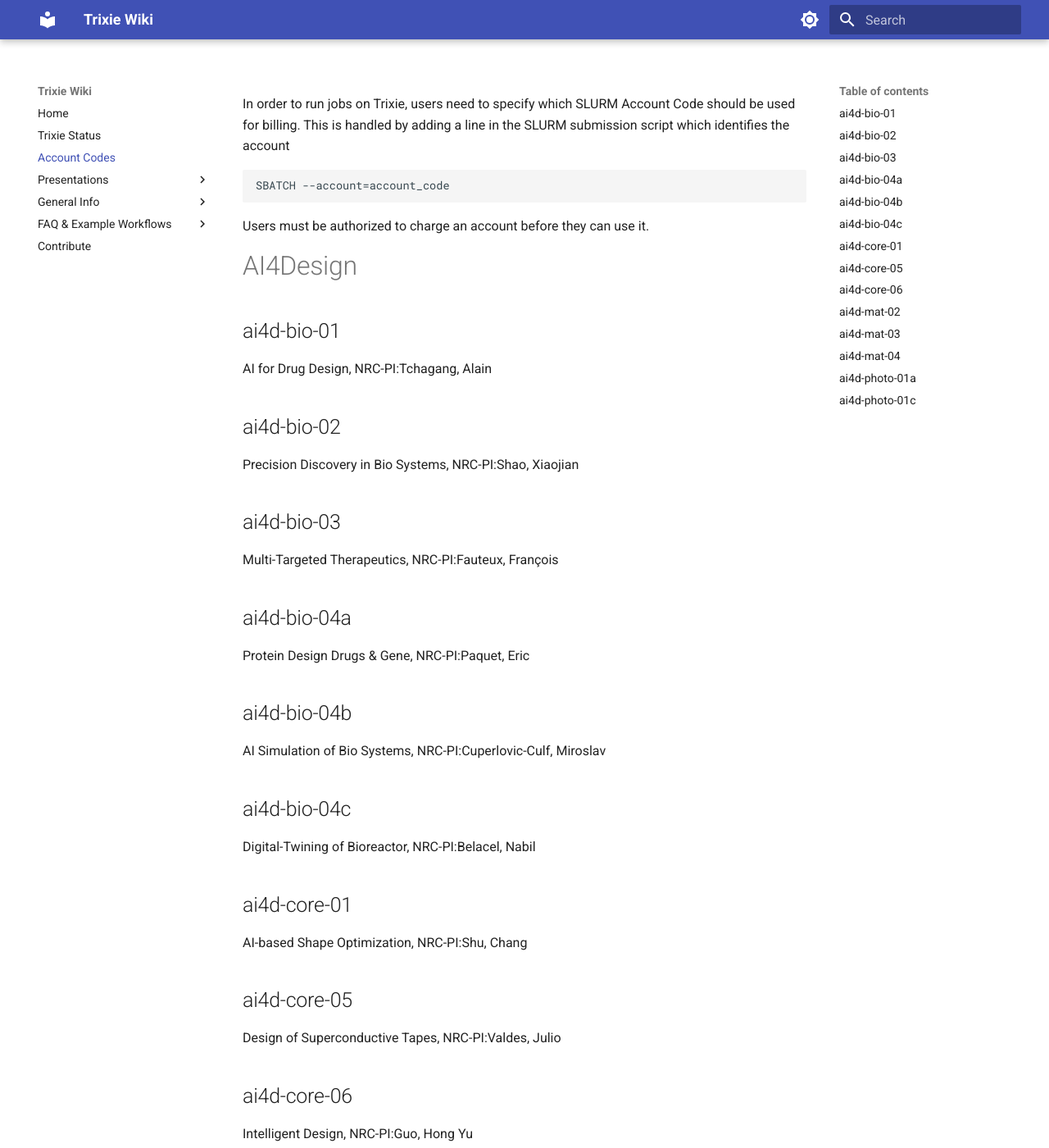
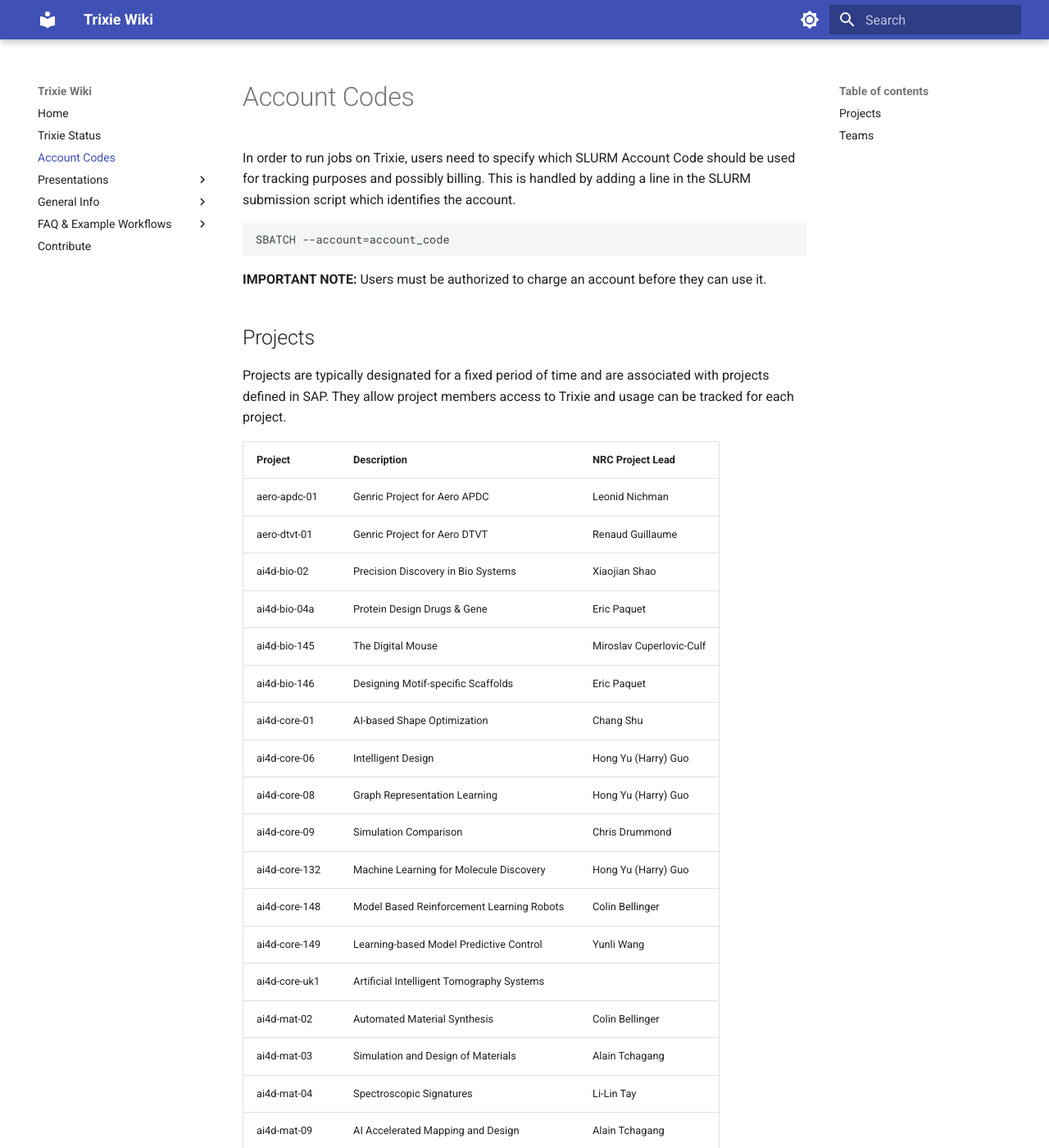
Before and after one commit to ai4d-iasc/trixie, an MkDocs documentation site: the page built from docs/Account-Codes.md, in a window 1280 px wide and 1400 px high. Shown: the whole window at 82% size. Built offline with MkDocs 1.6.1 and Material for MkDocs 9.7.7, drawn with Linux system fonts in a browser that asks for light colours; some of the changed text lies outside the part shown.

Commit message:
Docs: Updated the account codes page

````diff
--- a/docs/Account-Codes.md
+++ b/docs/Account-Codes.md
@@ -1,59 +1,65 @@
-In order to run jobs on Trixie, users need to specify which SLURM Account Code should be used for billing. This is handled by adding a line in the SLURM submission script which identifies the account
+# Account Codes
+
+In order to run jobs on Trixie, users need to specify which SLURM Account Code should be used for
+tracking purposes and possibly billing. This is handled by adding a line in the SLURM submission
+script which identifies the account.
 
 ```
 SBATCH --account=account_code
 ```
 
-Users must be authorized to charge an account before they can use it.
+**IMPORTANT NOTE:** Users must be authorized to charge an account before they can use it.
 
-# AI4Design
-## ai4d-bio-01
-AI for Drug Design, NRC-PI:Tchagang, Alain
-## ai4d-bio-02
-Precision Discovery in Bio Systems, NRC-PI:Shao, Xiaojian
-## ai4d-bio-03
-Multi-Targeted Therapeutics, NRC-PI:Fauteux, François
-## ai4d-bio-04a
-Protein Design Drugs & Gene, NRC-PI:Paquet, Eric
-## ai4d-bio-04b
-AI Simulation of Bio Systems, NRC-PI:Cuperlovic-Culf, Miroslav
-## ai4d-bio-04c
-Digital-Twining of Bioreactor, NRC-PI:Belacel, Nabil
-## ai4d-core-01
-AI-based Shape Optimization, NRC-PI:Shu, Chang
-## ai4d-core-05
-Design of Superconductive Tapes, NRC-PI:Valdes, Julio
-## ai4d-core-06
-Intelligent Design, NRC-PI:Guo, Hong Yu
-## ai4d-mat-02
-Automated Material Synthesis using Deep Reinforcement Learning, NRC-PI:Tamblyn, Isaac
-## ai4d-mat-03
-Simulation & Design of Materials, NRC-PI:Tchagang, Alain
-## ai4d-mat-04
-Spectroscopic Signatures, NRC-PI:Tamblyn, Isaac
-## ai4d-photo-01a
-Miniaturization HP Components, NRC-PI:Grinberg, Yuri
-## ai4d-photo-01c
-AI-assisted Inverse Design, NRC-PI:Grinberg, Yuri
+## Projects
 
-# COVID
-## covid-01
-NRC-PI:Ebadi, Ashkan; Xi, Pengchengi
+Projects are typically designated for a fixed period of time and are associated with projects
+defined in SAP. They allow project members access to Trixie and usage can be tracked for each
+project.
 
-# DT Digital Technologies / Technologies Numériques
+| Project        | Description                                  | NRC Project Lead         |
+| -------------- | -------------------------------------------- | ------------------------ |
+| aero-apdc-01   | Genric Project for Aero APDC                 | Leonid Nichman           |
+| aero-dtvt-01   | Genric Project for Aero DTVT                 | Renaud Guillaume         |
+| ai4d-bio-02    | Precision Discovery in Bio Systems           | Xiaojian Shao            |
+| ai4d-bio-04a   | Protein Design Drugs & Gene                  | Eric Paquet              |
+| ai4d-bio-145   | The Digital Mouse                            | Miroslav Cuperlovic-Culf |
+| ai4d-bio-146   | Designing Motif-specific Scaffolds           | Eric Paquet              |
+| ai4d-core-01   | AI-based Shape Optimization                  | Chang Shu                |
+| ai4d-core-06   | Intelligent Design                           | Hong Yu (Harry) Guo      |
+| ai4d-core-08   | Graph Representation Learning                | Hong Yu (Harry) Guo      |
+| ai4d-core-09   | Simulation Comparison                        | Chris Drummond           |
+| ai4d-core-132  | Machine Learning for Molecule Discovery      | Hong Yu (Harry) Guo      |
+| ai4d-core-148  | Model Based Reinforcement Learning Robots    | Colin Bellinger          |
+| ai4d-core-149  | Learning-based Model Predictive Control      | Yunli Wang               |
+| ai4d-core-uk1  | Artificial Intelligent Tomography Systems    |                          |
+| ai4d-mat-02    | Automated Material Synthesis                 | Colin Bellinger          |
+| ai4d-mat-03    | Simulation and Design of Materials           | Alain Tchagang           |
+| ai4d-mat-04    | Spectroscopic Signatures                     | Li-Lin Tay               |
+| ai4d-mat-09    | AI Accelerated Mapping and Design            | Alain Tchagang           |
+| ai4d-photo-01a | Miniaturization HP Components                | Yuri Grinberg            |
+| ai4d-photo-01c | AI-assisted Inverse Design                   | Yuri Grinberg            |
+| ai4d-photo-08  | Usinig AI for Modelling Nanophotonic Devices | Yuri Grinberg            |
+| ai4d-photo-135 | Reinforcement Learning                       | Colin Bellinger          |
+| ai4d-photo-164 | Bridging Simulation and Measurement Data     | Yuri Grinberg            |
+| ai4l-taw-110   | Logistics Networks Optimization for Trucks   | Yunli Wang               |
+| ai4l-taw-133   | Regional Truck Hours Optimization            | Yunli Wang               |
+| aip-adl-05     | Pattern Detection for Analysis of Movement   | Scott Buffett            |
+| aip-iot-032    | Security and Privacy Assessment              | Mamun Mamun              |
+| aip-jpn-302    | Intelligent Assistive Robots for Caregiving  | Pengcheng Xi             |
+| dt-asec-01     | Large Satellite Image Classification         | Julio Valdes             |
+| dt-wat-ai      | AI Enabled Security for IoT Networks         | Peng Hu                  |
 
-## dt-dac
-Data Analytics Centre / Données Analytiques
+## Teams
 
-## dt-dscs
-Data Science for Complex Systems / Science des Données pour les Systèmes Complexes
+Teams are typically associated with a team or a particular group within a NRC Research Centre. They
+allow team members to access Trixie for non project based work.
 
-## dt-mtp
-Multilingual Text Processing / Traitement Multilingue de Texte
-
-## dt-ta
-Text Analytics / Analyse de textes
-
-# SDT Security and Disruptive Technologies / Technologies de sécurité et de rupture
-## sdt-clean
-Computational Laboratory for Energy And Nanoscience
+| Reasearch Centre                    | Team Code  | Team Name                                           |
+| ----------------------------------- | ---------- | --------------------------------------------------- |
+| Digital Technologies                | dt-cyber   | Cybersecurity                                       |
+|                                     | dt-dac     | Data Analytics Centre                               |
+|                                     | dt-dscs    | Data Science for Complex Systems                    |
+|                                     | dt-mtp     | Multilingual Text Processing                        |
+|                                     | dt-student | Team for student access to Trixie                   |
+|                                     | dt-ta      | Text Analytics                                      |
+|Security and Disruptive Technologies | sdt-clean  | Computational Laboratory for Energy And Nanoscience |
````
